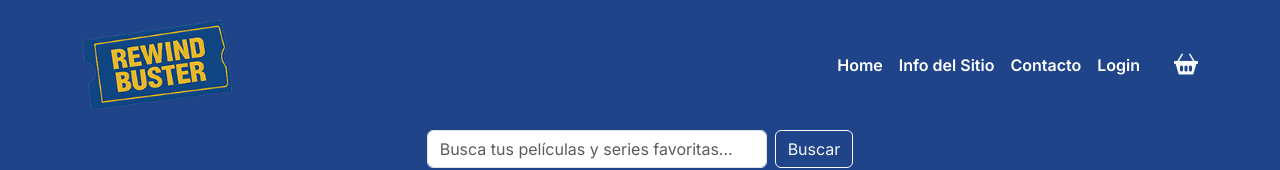
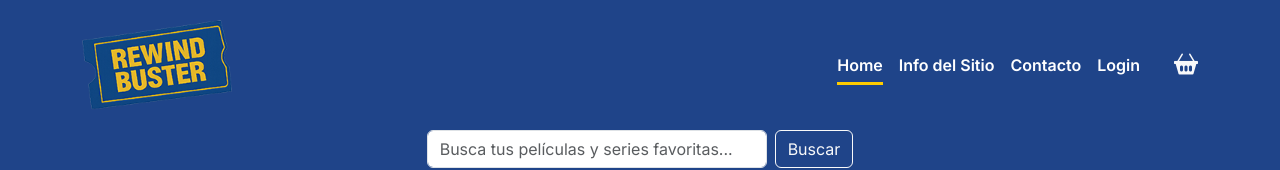
Before and after one commit to AFCoiro/talento_tech-AFCoiro, a React (Vite) app: page / in a window 1280 px wide. Shown: the top 170 px of the page. Built offline with nearby package versions, Linux system fonts and the light colour scheme; no server answers.

Commit message:
3.2 - commit de retoques

```diff
--- a/src/components/Header/NavbarLinks.jsx
+++ b/src/components/Header/NavbarLinks.jsx
@@ -1,54 +1,54 @@
 import './Header.scss';
 import 'bootstrap-icons/font/bootstrap-icons.css';
 
-import { Link, useNavigate } from "react-router-dom";
+import {Button} from 'react-bootstrap';
+
+import { Link, useNavigate, NavLink } from "react-router-dom";
 import { Nav } from "react-bootstrap";
 
 export default function NavbarLinks({ handleClose, className }) {
+
   const navigate = useNavigate();
   const isAuth = localStorage.getItem('auth') === 'true';
   const userId = localStorage.getItem('userId');
 
-  const handleLogout = () => {
+  const handleLogout = ()=>{
     localStorage.removeItem('auth');
-    //agregue el userId para que se mantenga el nombre de usuario al hacer click en los nav de admin y perfil.
-    localStorage.removeItem('userId');
-    navigate('/login');
-  };
+    localStorage.removeItem("userId");
+    navigate('/login')
+  }
 
   const baseLinks = [
-    { id: 1, to: '/', text: 'Home' },
-    { id: 2, to: '/info-sitio', text: 'Info del Sitio' },
-    { id: 3, to: '/contacto', text: 'Contacto' },
-    ...(!isAuth ? [{ id: 4, to: '/login', text: 'Login' }] : []),
-  ];
+    { id:1, to: '/', text: 'Home' },
+    { id:2, to: '/info-sitio', text: 'Info del Sitio' },
+    { id:3, to: '/contacto', text: 'Contacto' },
+    ...(!isAuth ? [{ to: '/login', text: 'Login' }]:[])
+  ]
+  const adminLinks = [
+    { id:4, to: `/admin/${userId}`, text: 'Admin' },
+    { id:5, to: `/perfil/${userId}`, text: 'Perfil' }
 
-  const adminLinks = [
-    { id: 5, to: `/admin/${userId}`, text: 'Admin' },
-    { id: 6, to: `/perfil/${userId}`, text: 'Perfil' },
-  ];
-
-  const logOutLink = isAuth
-    ? [{ id: 'logout', text: 'Cerrar sesión', onClick: handleLogout, isButton: true }]
-    : [];
-
-  const allLinks = isAuth
-    ? [...adminLinks, ...baseLinks, ...logOutLink]
-    : baseLinks;
+  ]
+  const links = isAuth ? [...adminLinks, ...baseLinks] : baseLinks;
 
   return (
     <Nav className={`fw-semibold ${className}`}>
-      {allLinks.map((link) => (
-        <Nav.Link
-          key={link.id}
-          as={link.isButton ? 'button' : Link}
-          to={link.isButton ? undefined : link.to}
-          onClick={link.onClick || handleClose}
-          className={link.isButton ? 'logOut-btn' : ''}
-        >
-          {link.text}
-        </Nav.Link>
-      ))}
+      {
+        links.map(link => (
+          <NavLink
+            key={link.id}
+            as={Link} to={link.to}
+            onClick={handleClose}
+            className={({isActive})=>`nav-link ${isActive ? 'active':''}`}
+            >
+              {link.text}
+          </NavLink>
+
+        ))
+      }
+      {isAuth &&(
+        <Nav.Link key="logout" as="button" onClick={handleLogout} className='logOut-btn'>Cerrar sesión</Nav.Link>
+      ) }
     </Nav>
   );
 }
```
Also changed, not shown: src/components/context/UserContext.jsx (+8 -11 lines), 1 other file (tests, documents, lock files or other folders).
